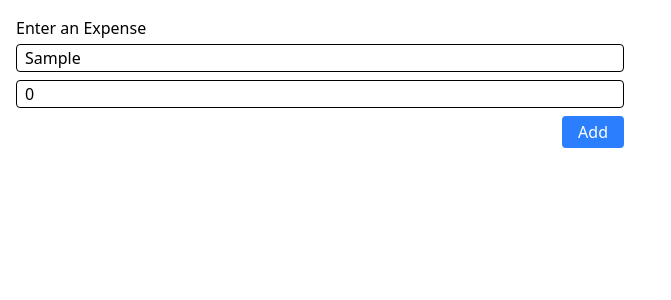
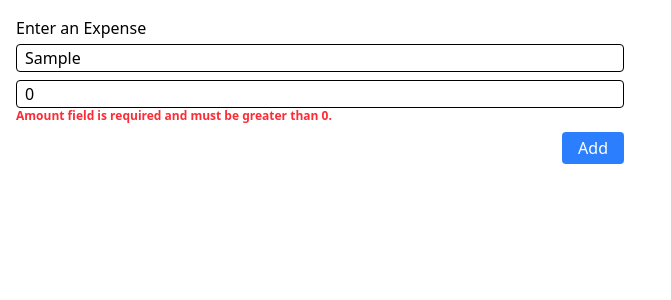
Before and after one commit to fernando1419/vue3-expenses, a Vue app: page / in a window 1280 px wide. Both pictures are taken after typing "Sample" into the empty fields and a click on the button "Add". Shown: the top 300 px of the page, without its empty margins (0-671 px from the left). Built offline with nearby package versions, Linux system fonts and the light colour scheme.

Commit message:
Add validations to the form and save expense in LocalStorage

```diff
--- a/src/components/ExpenseForm.vue
+++ b/src/components/ExpenseForm.vue
@@ -1,23 +1,63 @@
 <template>
-   <div class='p-4 bg-white rounded-lg w-1/2'>
-      <h3 class="mb-1">Enter an Expense</h3>
-      <input v-model='description' placeholder='Description' class='border p-2 rounded w-full h-7' />
-      <input v-model.number='amount' type='number' placeholder='Amount' class='border p-2 rounded w-full mt-2 h-7' />
-      <button @click='add'
-         class='my-2 px-4 py-1 bg-blue-500 text-white rounded cursor-pointer float-right text-md'>Add</button>
-   </div>
+   <form @submit.prevent="submitForm">
+      <div class='p-4 bg-white rounded-lg w-1/2'>
+         <h3 class="mb-1">Enter an Expense</h3>
+         <div>
+            <input v-model.trim="description" placeholder='Description' class='border p-2 rounded w-full h-7' />
+            <p v-if="errors.description" class="text-red-500 text-xs font-semibold">{{ errors.description }}</p>
+         </div>
+         <div>
+            <input v-model.number="amount" type='number' class='border p-2 rounded w-full mt-2 h-7' />
+            <p v-if="errors.amount" class="text-red-500 text-xs font-semibold">{{ errors.amount }}</p>
+         </div>
+         <button type="submit" class='my-2 px-4 py-1 bg-blue-500 text-white rounded cursor-pointer float-right text-md'>
+            Add
+         </button>
+      </div>
+   </form>
 </template>
 
 <script setup lang="ts">
-import { ref } from 'vue';
+import { ref, watch, nextTick } from 'vue';
+
+type Errors = { description: string; amount: number; };
+type FieldsToValidate = 'description' | 'amount';
 
 const description = ref('');
 const amount = ref(0);
+const errors = ref<Errors>({});
+const descriptionErrorMessage = 'Description field is required and must be at least 3 characters long.';
+const amountErrorMessage = 'Amount field is required and must be greater than 0.';
 
-const add = async () => {
-   if (!description.value || amount.value <= 0) return;
-   console.log(description.value, amount.value);
-   description.value = '';
-   amount.value = 0;
+const validateForm = () => {
+   errors.value = {};
+   validateField('description');
+   validateField('amount');
 };
+
+const validateField = (field: FieldsToValidate) => {
+   if (field === 'description') {
+      errors.value.description = description.value.length < 3 ? descriptionErrorMessage : '';
+   }
+   if (field === 'amount') {
+      errors.value.amount = amount.value <= 0 ? amountErrorMessage : '';
+   }
+};
+
+watch(description, () => validateField('description'));
+watch(amount, () => validateField('amount'));
+
+const submitForm = async (): void => {
+   validateForm();
+   if (!errors.value.description && !errors.value.amount) {
+      const newExpense = { description: description.value, amount: amount.value };
+      // Add expense to LocalStorage:
+      localStorage.setItem('expenses', JSON.stringify([...JSON.parse(localStorage.getItem('expenses') || '[]'), newExpense]));
+      description.value = '';
+      amount.value = 0;
+      errors.value = {};
+      await nextTick();
+   }
+};
+
 </script>
```
